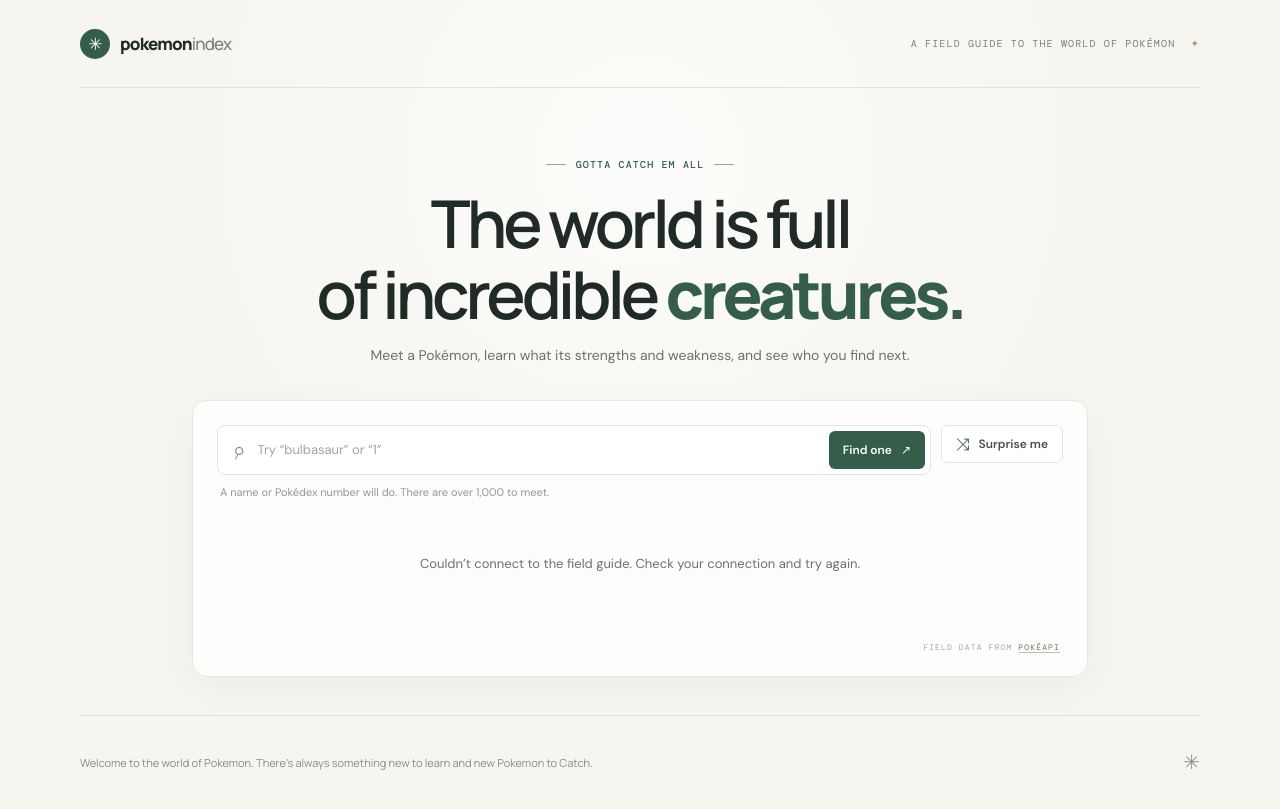
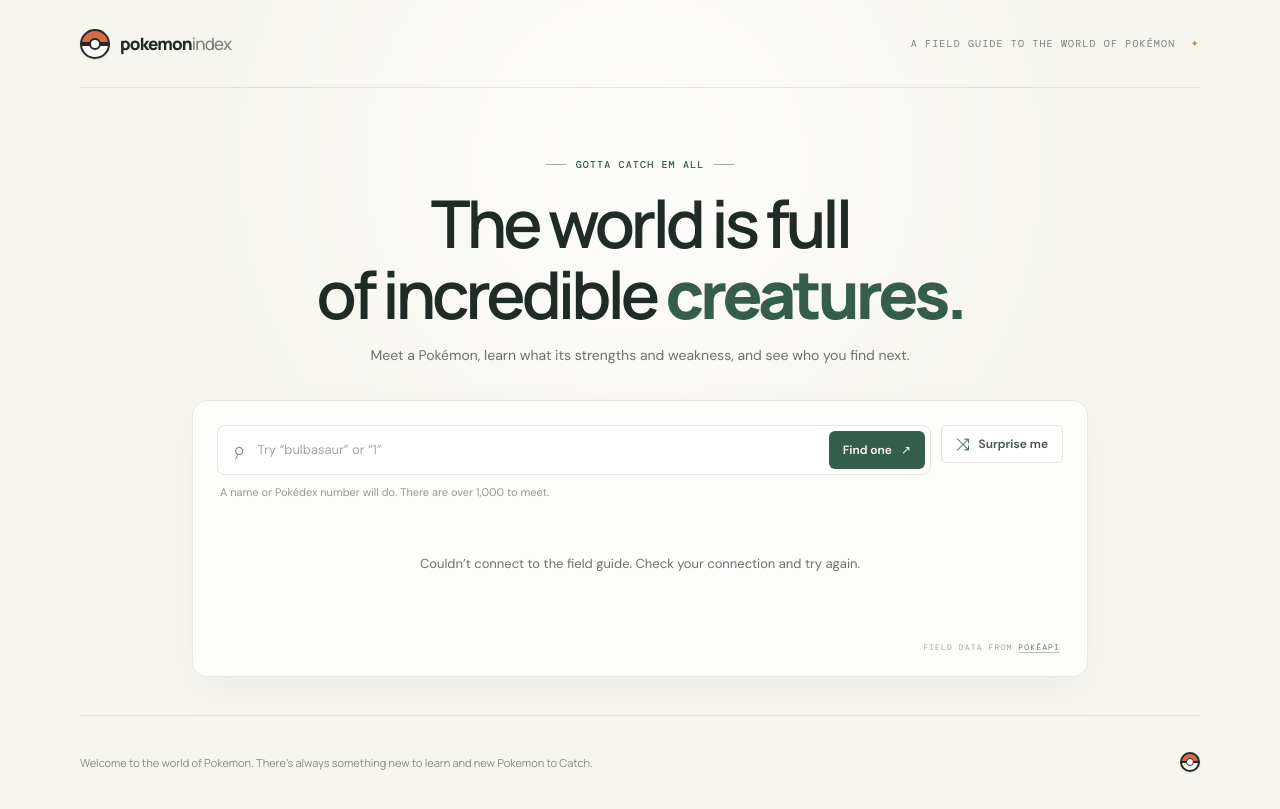
Before and after one commit to Shoyt111/MI-349-Single-app-lab, a plain HTML site: page index.html in a window 1280 px wide. Drawn offline with nearby package versions, Linux system fonts and the light colour scheme; no server answers.

Commit message:
Made the logo a pokeball

```diff
--- a/index.html
+++ b/index.html
@@ -14,7 +14,7 @@
   <body>
     <header class="site-header">
       <a class="wordmark" href="#" aria-label="The Pokemon Index home">
-        <span class="wordmark-mark" aria-hidden="true">✳</span>
+        <span class="wordmark-mark pokeball-mark" aria-hidden="true"></span>
         <span>pokemon<span class="wordmark-light">index</span></span>
       </a>
       <p class="edition">A FIELD GUIDE TO THE WORLD OF POKÉMON <span>✦</span></p>
@@ -82,7 +82,7 @@
 
     <footer class="site-footer">
       <p>Welcome to the world of Pokemon. There’s always something new to learn and new Pokemon to Catch.</p>
-      <span aria-hidden="true">✳</span>
+      <span class="pokeball-mark pokeball-mark-small" aria-hidden="true"></span>
     </footer>
   </body>
 </html>
--- a/style.css
+++ b/style.css
@@ -63,14 +63,37 @@ button {
 }
 
 .wordmark-mark {
-  display: grid;
+  display: block;
   width: 30px;
   height: 30px;
-  place-items: center;
+}
+
+.pokeball-mark {
+  position: relative;
+  flex: 0 0 auto;
+  border: 2px solid var(--ink);
   border-radius: 50%;
-  background: var(--green);
-  color: white;
-  font-size: 17px;
+  background:
+    linear-gradient(
+      to bottom,
+      #d76b48 0 42%,
+      var(--ink) 42% 58%,
+      #fff 58% 100%
+    );
+  box-shadow: 0 1px 2px rgb(32 42 39 / 12%);
+}
+
+.pokeball-mark::before {
+  content: "";
+  position: absolute;
+  top: 50%;
+  left: 50%;
+  width: 8px;
+  height: 8px;
+  border: 2px solid var(--ink);
+  border-radius: 50%;
+  background: #fff;
+  transform: translate(-50%, -50%);
 }
 
 .wordmark-light {
@@ -515,8 +538,15 @@ h2 {
 }
 
 .site-footer > span {
-  color: #829886;
-  font-size: 20px;
+  display: block;
+  width: 20px;
+  height: 20px;
+}
+
+.pokeball-mark-small::before {
+  width: 6px;
+  height: 6px;
+  border-width: 1.5px;
 }
 
 .sr-only {
```
